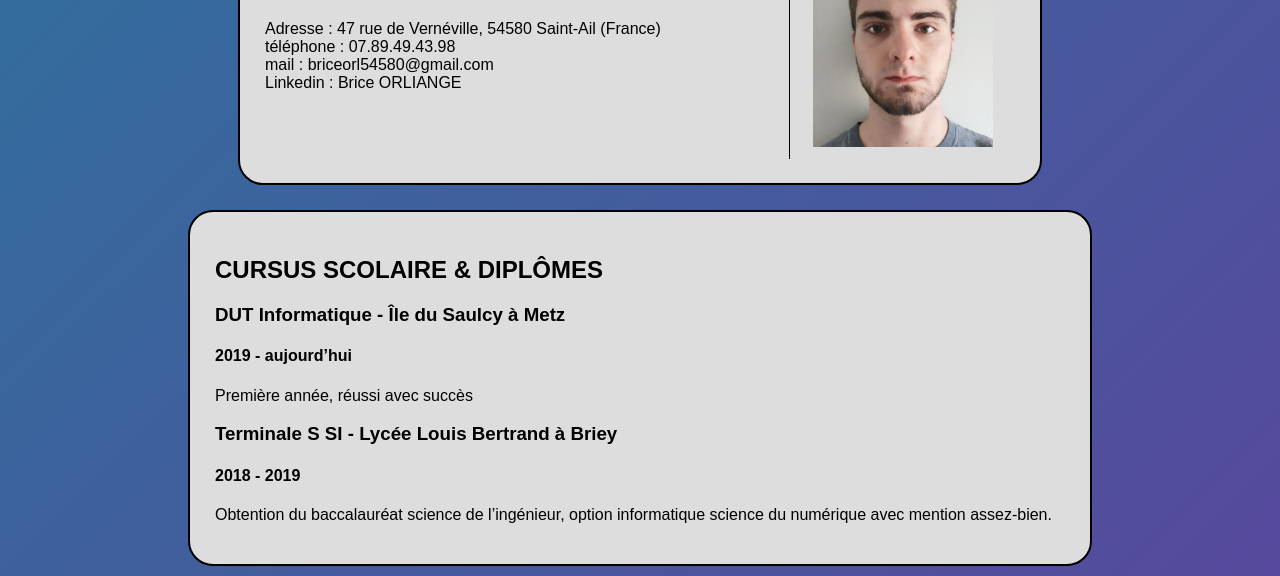
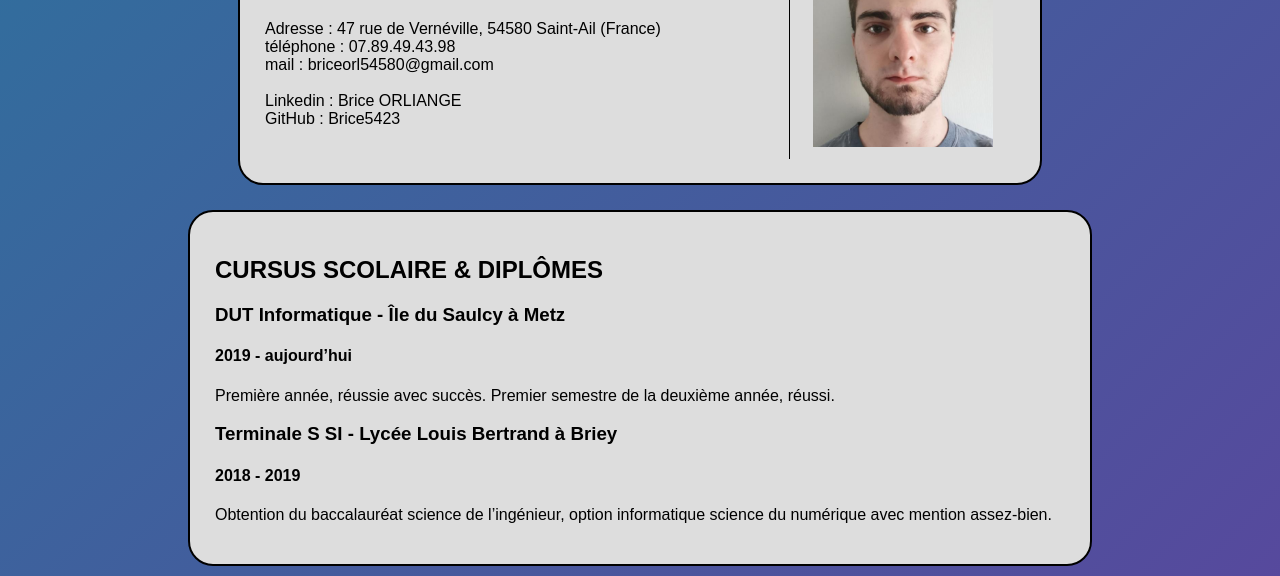
Before and after one commit to Brice5423/PorteFolio, a plain HTML site: page profil.html in a window 1280 px wide. Shown: the part 224-800 px from the top of the page. Drawn offline with Linux system fonts and the light colour scheme; a web font is replaced by a local one.

Commit message:
Update CV (V4)

```diff
--- a/profil.html
+++ b/profil.html
@@ -37,7 +37,9 @@
                             Adresse : 47 rue de Vernéville, 54580 Saint-Ail (France)<br>
                             téléphone : 07.89.49.43.98<br>
                             mail : <a href="mailto:briceorl54580@gmail.com" target="_blank">briceorl54580@gmail.com</a><br>
-                            Linkedin : <a href="https://www.linkedin.com/in/brice-orliange-84453b201/" target="_blank">Brice ORLIANGE</a>
+                            <br>
+                            Linkedin : <a href="https://www.linkedin.com/in/brice-orliange-84453b201/" target="_blank">Brice ORLIANGE</a><br>
+                            GitHub : <a href="https://github.com/Brice5423?tab=overview&from=2020-09-01&to=2020-09-30">Brice5423</a>
                         </p>
                     </div>
                 </div>
@@ -52,7 +54,7 @@
                     <h3>DUT Informatique - Île du Saulcy à Metz</h3>
                     <h4>2019 - aujourd’hui</h4>
                     <p>
-                        Première année, réussi avec succès
+                        Première année, réussie avec succès. Premier semestre de la deuxième année, réussi.
                     </p>
                 </div>
                 <div>
```
Also changed, not shown: 1 other file.
